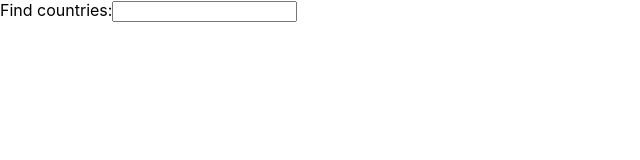
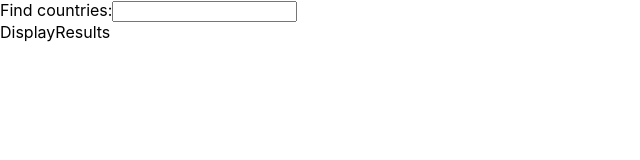
Before and after one commit to c1b3rt00lk1t/country-search, a React (Create React App) app: page / in a window 1280 px wide. Shown: the top 160 px of the page, without its empty margins (0-640 px from the left). Built offline with nearby package versions, Linux system fonts and the light colour scheme; no server answers.

Commit message:
DisplayResults imported in App and used into a fragment. The country from DB is passed to the new component.

```diff
--- a/src/App.js
+++ b/src/App.js
@@ -1,5 +1,6 @@
 import axios from 'axios';
 import {useState, useEffect} from 'react';
+import DisplayResults from './components/DisplayResults';
 import Search from "./components/Search";
 
 function App() {
@@ -15,7 +16,10 @@ function App() {
   useEffect(getDataFromServer,[]);
 
   return (
-    <Search country={countrySearch} setCountry={setCountrySearch}/>
+    <>
+      <Search country={countrySearch} setCountry={setCountrySearch}/>
+      <DisplayResults countries={countryDB} />
+    </>
   );
 }
 
```
